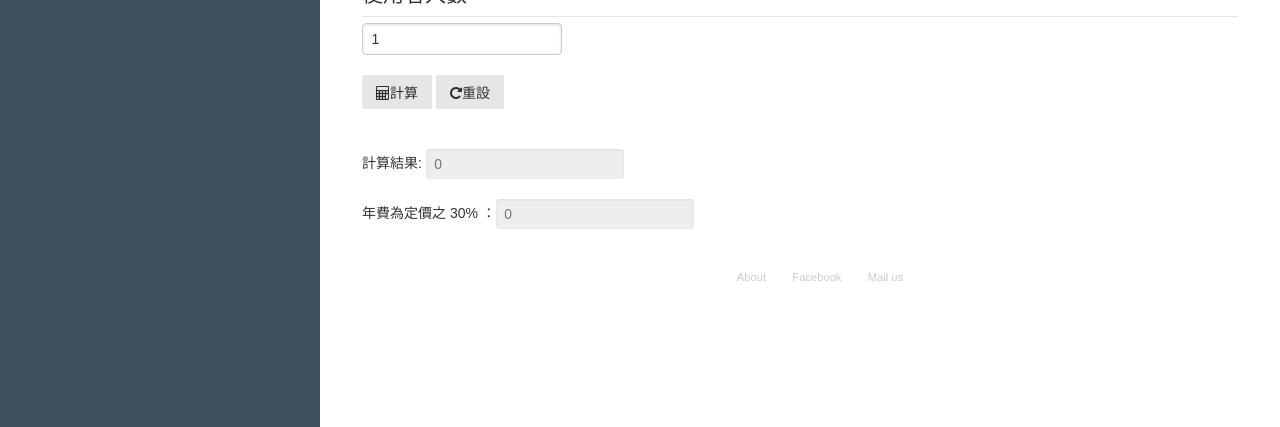
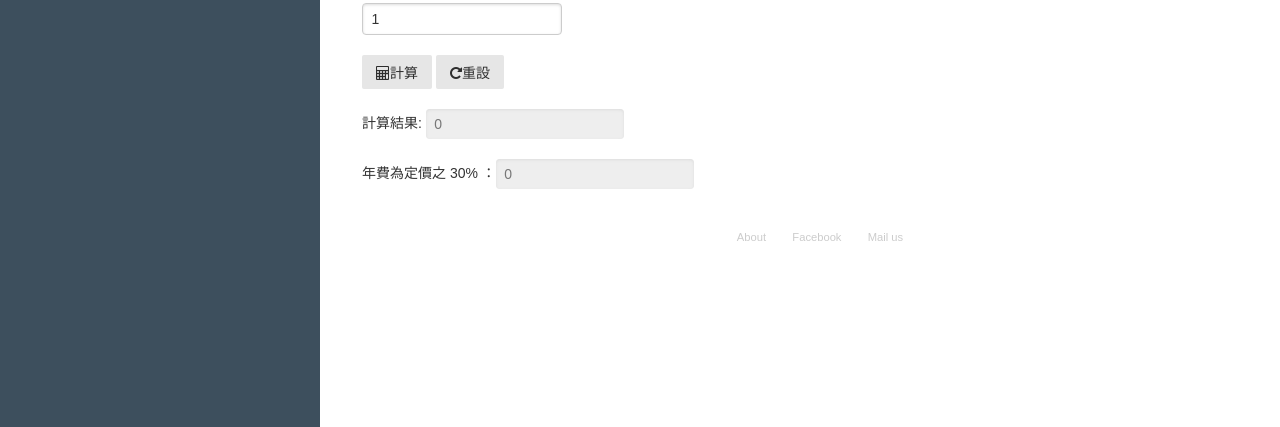
Before and after one commit to ysya/WishingHTMLcalculate, a plain HTML site: page index.html in a window 1280 px wide. Shown: the part 373-800 px from the top of the page. Drawn offline with Linux system fonts and the light colour scheme.

Commit message:
fix some br

```diff
--- a/index.html
+++ b/index.html
@@ -101,7 +101,7 @@
                     <label for=""><input type="radio" name="SoftName" value="Alerm_L">定檢雲-低階</label><br>
             </div>
             <legend>廠數</legend>
-            <input type="number" name="FirmNo" min="1" value="1"><br><br>
+            <input type="number" name="FirmNo" min="1" value="1"><br>
             <legend>使用者人數</legend>
             <input type="number" name="UserNo" min="1" value="1"><br><br>
             <button class="pure-button" type="button" onclick="getCountry()">
@@ -110,7 +110,7 @@
             <button class="pure-button" type="reset" value="Reset"  onclick="reset()">
                 <i class="fa fa-repeat" aria-hidden="true"></i>重設
             </button>
-            <br><br><br>
+            <br><br>
             計算結果: <input type="text" style="border:none" id="result" value="0" readonly><br><br>
             年費為定價之 30% ：<input type="text" style="border:none" id="yearfee_result" value="0" readonly><br><br>
         </form>
```
